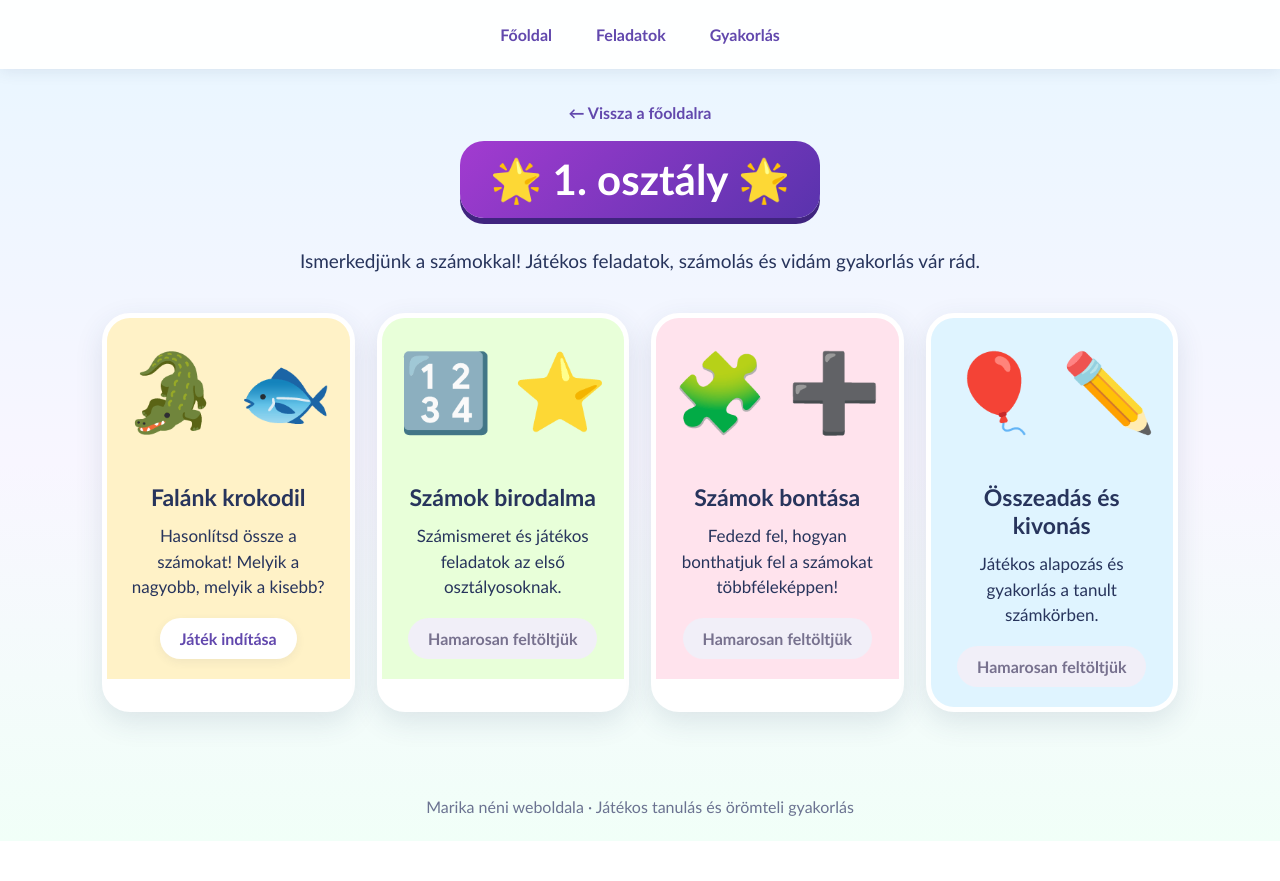
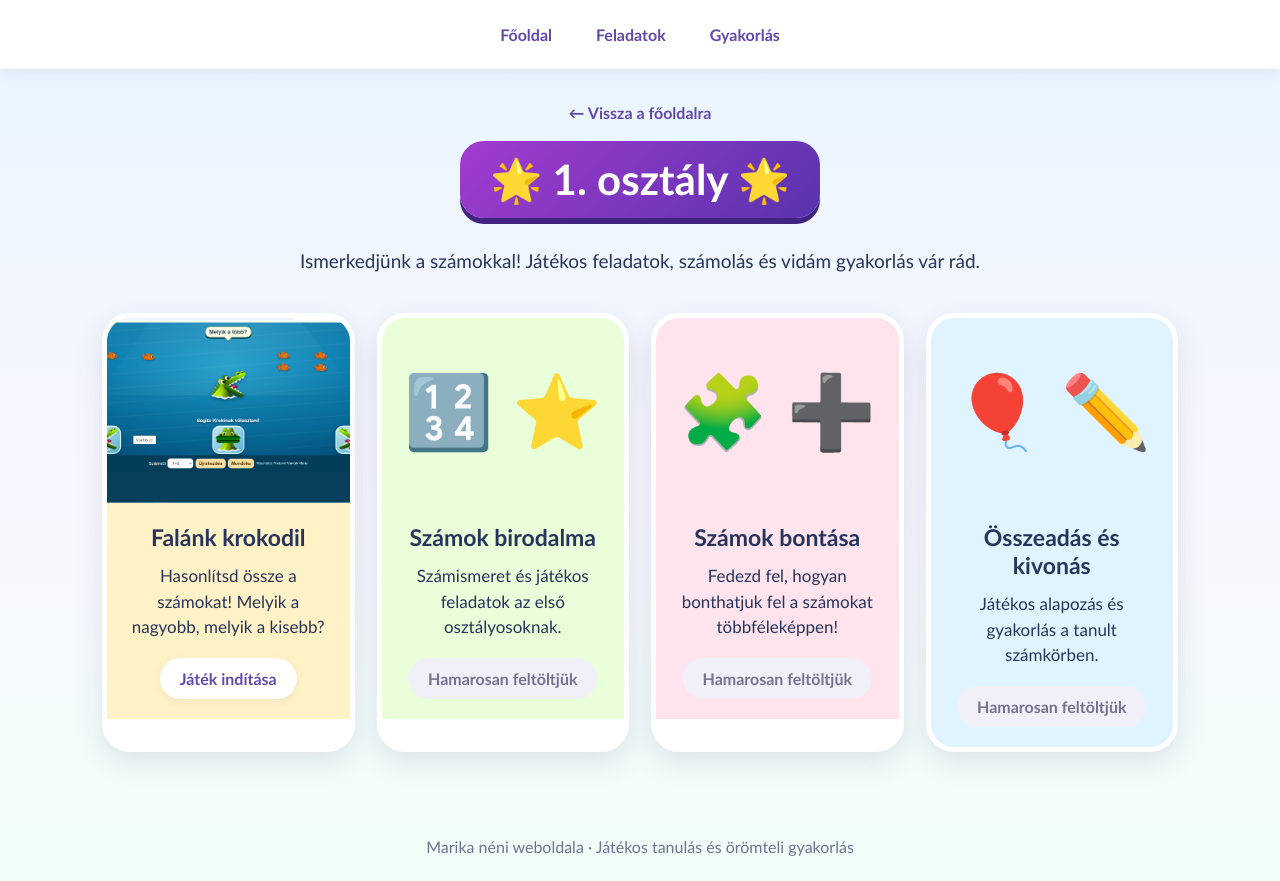
Before and after one commit to marikasuli/matekjatek, a plain HTML site: page elso_osztaly.html in a window 1280 px wide. Before the commit the page ends 841 px from the top, so only its background shows below. Drawn offline with Linux system fonts and the light colour scheme.

Commit message:
Add files via upload

```diff
--- a/elso_osztaly.html
+++ b/elso_osztaly.html
@@ -17,8 +17,10 @@ header p{max-width:720px;margin:28px auto 0;font-size:19px;line-height:1.55}
 main{max-width:1120px;margin:auto;padding:18px 22px 60px}
 .grid{display:grid;grid-template-columns:repeat(auto-fit,minmax(245px,1fr));gap:22px}
 .card{overflow:hidden;background:white;border:5px solid white;border-radius:28px;box-shadow:0 10px 28px #33446620}
-.art{min-height:145px;display:grid;place-items:center;font-size:76px}
-.yellow .art,.yellow .body{background:#fff2c7}.green .art,.green .body{background:#e8ffd9}.pink .art,.pink .body{background:#ffe3ed}.blue .art,.blue .body{background:#dff4ff}
+.art{height:185px;overflow:hidden;background:#dff4ff}
+.art img{display:block;width:100%;height:100%;object-fit:cover;object-position:center}
+.placeholder{height:185px;display:grid;place-items:center;font-size:72px}
+.yellow .placeholder,.yellow .body{background:#fff2c7}.green .placeholder,.green .body{background:#e8ffd9}.pink .placeholder,.pink .body{background:#ffe3ed}.blue .placeholder,.blue .body{background:#dff4ff}
 .body{padding:20px;min-height:205px;text-align:center}
 h2{margin:0 0 12px;font-size:23px}.body p{margin:0 0 18px;line-height:1.5;font-size:17px}
 .button,.soon{display:inline-block;padding:11px 20px;border-radius:24px;font-weight:bold}
@@ -33,10 +35,10 @@ footer{text-align:center;padding:25px;color:#6b7391}
 <h1>🌟 1. osztály 🌟</h1>
 <p>Ismerkedjünk a számokkal! Játékos feladatok, számolás és vidám gyakorlás vár rád.</p></header>
 <main><section class="grid" id="feladatok">
-<article class="card yellow"><div class="art">🐊 🐟</div><div class="body"><h2>Falánk krokodil</h2><p>Hasonlítsd össze a számokat! Melyik a nagyobb, melyik a kisebb?</p><a class="button" href="falank_krokodil.html">Játék indítása</a></div></article>
-<article class="card green"><div class="art">🔢 ⭐</div><div class="body"><h2>Számok birodalma</h2><p>Számismeret és játékos feladatok az első osztályosoknak.</p><span class="soon">Hamarosan feltöltjük</span></div></article>
-<article class="card pink" id="gyakorlas"><div class="art">🧩 ➕</div><div class="body"><h2>Számok bontása</h2><p>Fedezd fel, hogyan bonthatjuk fel a számokat többféleképpen!</p><span class="soon">Hamarosan feltöltjük</span></div></article>
-<article class="card blue"><div class="art">🎈 ✏️</div><div class="body"><h2>Összeadás és kivonás</h2><p>Játékos alapozás és gyakorlás a tanult számkörben.</p><span class="soon">Hamarosan feltöltjük</span></div></article>
+<article class="card yellow"><div class="art"><img src="falank_krokodil_jatekkep.png" alt="A Falánk krokodil összehasonlító játék képernyőképe"></div><div class="body"><h2>Falánk krokodil</h2><p>Hasonlítsd össze a számokat! Melyik a nagyobb, melyik a kisebb?</p><a class="button" href="falank_krokodil.html">Játék indítása</a></div></article>
+<article class="card green"><div class="placeholder">🔢 ⭐</div><div class="body"><h2>Számok birodalma</h2><p>Számismeret és játékos feladatok az első osztályosoknak.</p><span class="soon">Hamarosan feltöltjük</span></div></article>
+<article class="card pink" id="gyakorlas"><div class="placeholder">🧩 ➕</div><div class="body"><h2>Számok bontása</h2><p>Fedezd fel, hogyan bonthatjuk fel a számokat többféleképpen!</p><span class="soon">Hamarosan feltöltjük</span></div></article>
+<article class="card blue"><div class="placeholder">🎈 ✏️</div><div class="body"><h2>Összeadás és kivonás</h2><p>Játékos alapozás és gyakorlás a tanult számkörben.</p><span class="soon">Hamarosan feltöltjük</span></div></article>
 </section></main>
 <footer>Marika néni weboldala · Játékos tanulás és örömteli gyakorlás</footer>
 </body></html>
```
